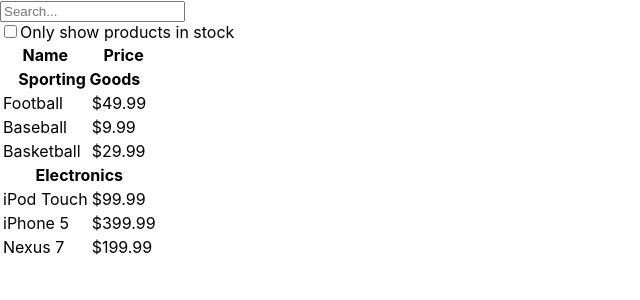
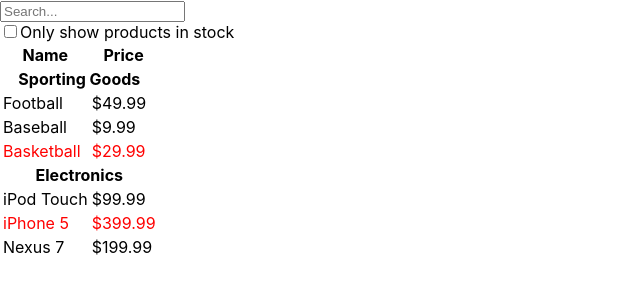
Before and after one commit to eastflag/react-product-ts, a React (Create React App) app: page / in a window 1280 px wide. Shown: the top 300 px of the page, without its empty margins (0-640 px from the left). Built offline with nearby package versions, Linux system fonts and the light colour scheme.

Commit message:
step3-3 product category, row 구현

```diff
--- a/package.json
+++ b/package.json
@@ -6,11 +6,13 @@
     "@testing-library/jest-dom": "^4.2.4",
     "@testing-library/react": "^9.3.2",
     "@testing-library/user-event": "^7.1.2",
+    "@types/classnames": "^2.2.10",
     "@types/jest": "^24.0.0",
     "@types/lodash": "^4.14.161",
     "@types/node": "^12.0.0",
     "@types/react": "^16.9.0",
     "@types/react-dom": "^16.9.0",
+    "classnames": "^2.2.6",
     "lodash": "^4.17.20",
     "react": "^16.13.1",
     "react-dom": "^16.13.1",
@@ -37,5 +39,8 @@
       "last 1 firefox version",
       "last 1 safari version"
     ]
+  },
+  "devDependencies": {
+    "node-sass": "^4.14.1"
   }
 }
--- /dev/null
+++ b/src/components/ProductRow.module.scss
@@ -0,0 +1,3 @@
+.stock {
+	color: red;
+}
--- a/src/components/ProductRow.tsx
+++ b/src/components/ProductRow.tsx
@@ -1,4 +1,6 @@
 import React from 'react';
+import styles from './ProductRow.module.scss';
+import classNames from 'classnames'
 
 interface Props {
 	name: string;
@@ -8,7 +10,7 @@
 
 export const ProductRow: React.FC<Props> = (props) => {
 	return (
-		<tr>
+		<tr className={classNames({[styles.stock]: !props.stocked})}>
 			<td>{props.name}</td>
 			<td>{props.price}</td>
 		</tr>
```
